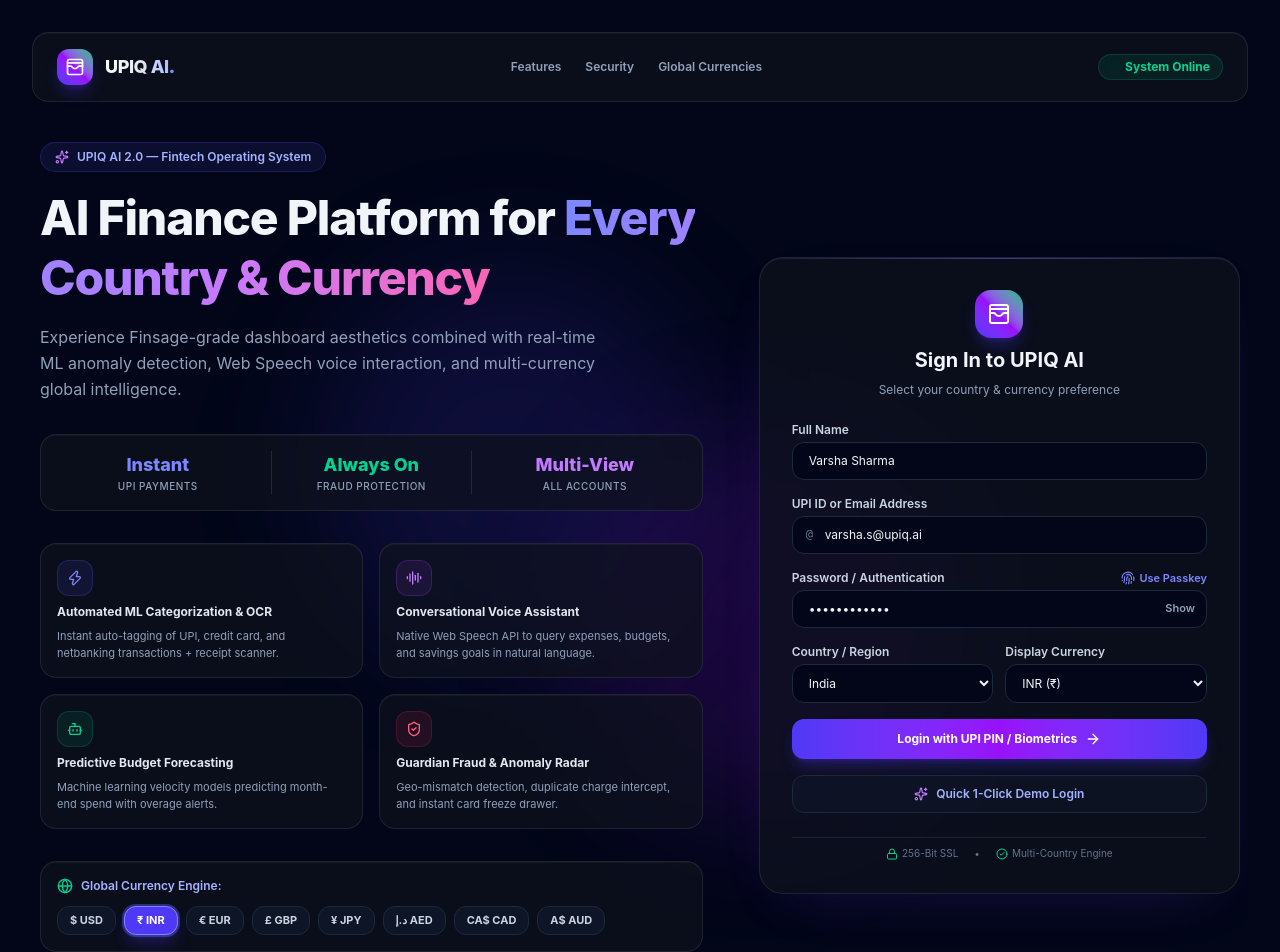
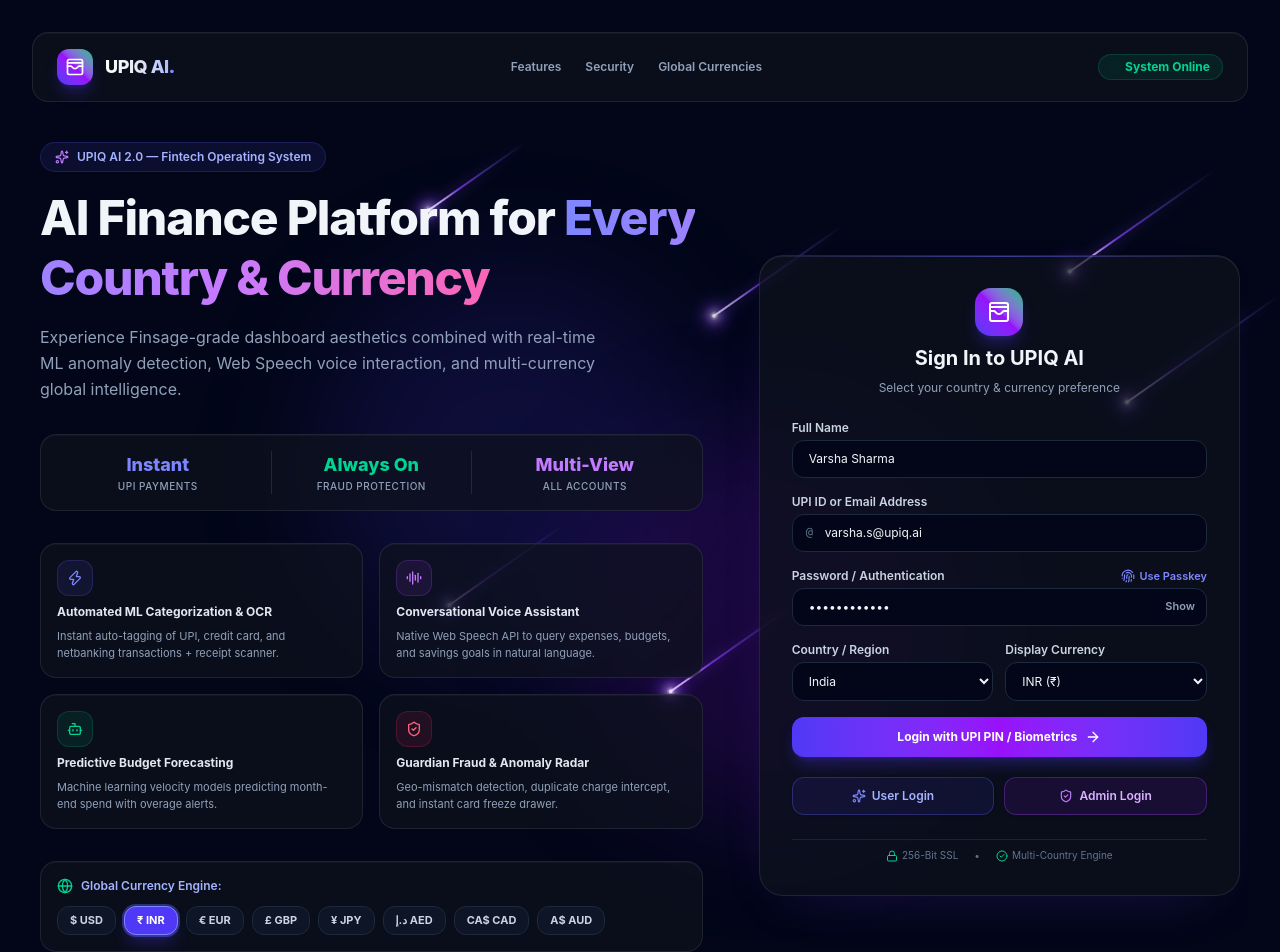
Before and after one commit to Tanmay5555/Upiq, a React (Vite) app: page / in a window 1280 px wide. Shown: the top 952 px of the page. Built offline with nearby package versions, Linux system fonts and the light colour scheme.

Commit message:
Add Standard and Admin test user accounts and ambient shooting star background animation

```diff
--- /dev/null
+++ b/src/components/common/ShootingStars.jsx
@@ -0,0 +1,36 @@
+import React from 'react';
+
+export const ShootingStars = () => {
+  // Array of shooting star particle configs with varied positions, delays, durations & speeds
+  const stars = [
+    { id: 1, top: '5%', left: '75%', delay: '0s', duration: '3.2s', size: '140px' },
+    { id: 2, top: '15%', left: '90%', delay: '2.4s', duration: '2.8s', size: '180px' },
+    { id: 3, top: '2%', left: '45%', delay: '4.8s', duration: '3.5s', size: '120px' },
+    { id: 4, top: '25%', left: '60%', delay: '1.2s', duration: '4.0s', size: '160px' },
+    { id: 5, top: '8%', left: '30%', delay: '6.1s', duration: '3.0s', size: '200px' },
+    { id: 6, top: '35%', left: '80%', delay: '3.6s', duration: '3.8s', size: '150px' },
+    { id: 7, top: '18%', left: '15%', delay: '7.5s', duration: '4.2s', size: '130px' },
+    { id: 8, top: '30%', left: '95%', delay: '5.2s', duration: '2.6s', size: '190px' },
+  ];
+
+  return (
+    <div className="fixed inset-0 pointer-events-none overflow-hidden z-0 select-none">
+      {stars.map((star) => (
+        <div
+          key={star.id}
+          className="shooting-star absolute"
+          style={{
+            top: star.top,
+            left: star.left,
+            animationDelay: star.delay,
+            animationDuration: star.duration,
+            '--star-tail-length': star.size,
+          }}
+        >
+          {/* Head glowing particle */}
+          <div className="shooting-star-head" />
+        </div>
+      ))}
+    </div>
+  );
+};
--- a/src/components/layout/MainLayout.jsx
+++ b/src/components/layout/MainLayout.jsx
@@ -7,6 +7,8 @@ import { FraudAlertDrawer } from '../insights/FraudAlertDrawer';
 import { AddEditTransactionModal } from '../transactions/AddEditTransactionModal';
 import { ToastContainer } from '../common/Toast';
 import { useFinancial } from '../../context/FinancialContext';
+
+import { ShootingStars } from '../common/ShootingStars';
 
 const TAB_INDEX_MAP = {
   dashboard: 0,
@@ -69,7 +71,9 @@ export const MainLayout = ({ children }) => {
   };
 
   return (
-    <div className="min-h-screen flex bg-transparent text-slate-100 light:text-slate-900 selection:bg-indigo-500 selection:text-white transition-colors overflow-hidden">
+    <div className="min-h-screen flex bg-transparent text-slate-100 light:text-slate-900 selection:bg-indigo-500 selection:text-white transition-colors overflow-hidden relative">
+      {/* Background Shooting Star Animation */}
+      <ShootingStars />
       {/* FIXED LEFT SIDEBAR: Never moves during tab transitions */}
       <Sidebar />
 
--- a/src/context/FinancialContext.jsx
+++ b/src/context/FinancialContext.jsx
@@ -1,6 +1,8 @@
 import React, { createContext, useContext, useState } from 'react';
 import {
   userProfile as initialProfile,
+  testStandardUser,
+  testAdminUser,
   kpiSummary as initialKpi,
   categoryBreakdown as initialCategories,
   incomeExpenseTrends as initialTrends,
@@ -80,23 +82,42 @@ export const FinancialProvider = ({ children }) => {
   };
 
   // Auth operations
-  const login = (email, password, currencyCode, userName = 'Varsha Sharma') => {
-    const targetCurrency = currencyCode || selectedCurrencyCode || profile.currency || 'INR';
+  const login = (email, password, currencyCode, userName, role) => {
+    const isAdmin = (email && email.toLowerCase().includes('admin')) || role === 'admin';
+    const basePreset = isAdmin ? testAdminUser : testStandardUser;
+
+    const targetCurrency = currencyCode || selectedCurrencyCode || basePreset.currency || 'INR';
     setSelectedCurrencyCode(targetCurrency);
+
     const updatedProfile = {
-      ...profile,
-      email: email || profile.email,
-      name: userName || profile.name,
+      ...basePreset,
+      email: email || basePreset.email,
+      name: userName || basePreset.name,
       currency: targetCurrency,
+      role: isAdmin ? 'admin' : 'user',
+      accountType: isAdmin ? 'UPIQ Super Admin' : 'UPIQ Pro AI',
     };
+
     setProfile(updatedProfile);
     setIsAuthenticated(true);
+
+    if (isAdmin) {
+      setActiveTab('admin');
+    } else {
+      setActiveTab('dashboard');
+    }
+
     try {
       localStorage.setItem('upiq_auth', JSON.stringify(true));
       localStorage.setItem('upiq_profile', JSON.stringify(updatedProfile));
       localStorage.setItem('upiq_currency', JSON.stringify(targetCurrency));
     } catch {}
-    addToast('Welcome to UPIQ AI', `Logged in as ${updatedProfile.name} (${targetCurrency})`, 'success');
+
+    addToast(
+      'Welcome to UPIQ AI',
+      `Logged in as ${updatedProfile.name} (${isAdmin ? 'Admin View' : 'Standard User'})`,
+      'success'
+    );
   };
 
   const logout = () => {
--- a/src/data/mockData.js
+++ b/src/data/mockData.js
@@ -9,15 +9,31 @@ export const supportedCurrencies = [
   { code: 'AUD', symbol: 'A$', rate: 1.52, name: 'Australian Dollar', country: 'Australia' },
 ];
 
-export const userProfile = {
+export const testStandardUser = {
+  id: "user-001",
   name: "Varsha Sharma",
   email: "varsha.s@upiq.ai",
   avatar: "https://images.unsplash.com/photo-1534528741775-53994a69daeb?auto=format&fit=crop&q=80&w=200",
   accountType: "UPIQ Pro AI",
+  role: "user",
   currency: "INR",
   memberSince: "Jan 2024",
   unreadAlertsCount: 3,
 };
+
+export const testAdminUser = {
+  id: "admin-001",
+  name: "Tanmay Admin",
+  email: "admin@upiq.ai",
+  avatar: "https://images.unsplash.com/photo-1570295999919-56ceb5ecca61?auto=format&fit=crop&q=80&w=200",
+  accountType: "UPIQ Super Admin",
+  role: "admin",
+  currency: "INR",
+  memberSince: "Oct 2023",
+  unreadAlertsCount: 5,
+};
+
+export const userProfile = testStandardUser;
 
 
 export const kpiSummary = {
--- a/src/index.css
+++ b/src/index.css
@@ -257,3 +257,48 @@ html.light, body.light, .light {
 @media (prefers-reduced-motion: reduce) {
   *, *::before, *::after { scroll-behavior: auto !important; animation-duration: 0.01ms !important; animation-iteration-count: 1 !important; transition-duration: 0.01ms !important; }
 }
+
+/* Shooting Star Background Animation Styles */
+.shooting-star {
+  position: absolute;
+  height: 2px;
+  width: var(--star-tail-length, 140px);
+  background: linear-gradient(90deg, rgba(255, 255, 255, 1), rgba(124, 58, 237, 0.8), rgba(99, 102, 241, 0.3), transparent);
+  border-radius: 999px;
+  filter: drop-shadow(0 0 6px rgba(124, 58, 237, 0.8));
+  transform: rotate(-35deg);
+  opacity: 0;
+  animation: shooting-star-anim linear infinite;
+}
+
+.shooting-star-head {
+  position: absolute;
+  left: 0;
+  top: 50%;
+  transform: translateY(-50%);
+  width: 4px;
+  height: 4px;
+  background: #ffffff;
+  border-radius: 50%;
+  box-shadow:
+    0 0 0 2px rgba(255, 255, 255, 0.2),
+    0 0 10px 2px rgba(255, 255, 255, 0.9),
+    0 0 18px 5px rgba(124, 58, 237, 0.7);
+}
+
+@keyframes shooting-star-anim {
+  0% {
+    transform: translateX(0) translateY(0) rotate(-35deg);
+    opacity: 0;
+  }
+  12% {
+    opacity: 1;
+  }
+  70% {
+    opacity: 1;
+  }
+  100% {
+    transform: translateX(-700px) translateY(700px) rotate(-35deg);
+    opacity: 0;
+  }
+}
--- a/src/pages/Login.jsx
+++ b/src/pages/Login.jsx
@@ -16,6 +16,7 @@ import {
   Lock,
 } from 'lucide-react';
 import { useFinancial } from '../context/FinancialContext';
+import { ShootingStars } from '../components/common/ShootingStars';
 
 export const Login = () => {
   const { login, supportedCurrencies } = useFinancial();
@@ -30,21 +31,26 @@ export const Login = () => {
 
   const [isSubmitting, setIsSubmitting] = useState(false);
 
-  const triggerLoginProcess = (emailVal, passVal, currVal, nameVal) => {
+  const triggerLoginProcess = (emailVal, passVal, currVal, nameVal, roleVal) => {
     setIsSubmitting(true);
     // Smooth delay for Framer Motion exit animation to play out
     setTimeout(() => {
-      login(emailVal, passVal, currVal, nameVal);
+      login(emailVal, passVal, currVal, nameVal, roleVal);
     }, 550);
   };
 
   const handleSubmit = (e) => {
     e.preventDefault();
-    triggerLoginProcess(vpa, password, selectedCurrency, name);
+    const isAdm = vpa.toLowerCase().includes('admin');
+    triggerLoginProcess(vpa, password, selectedCurrency, name, isAdm ? 'admin' : 'user');
   };
 
-  const handleQuickDemo = () => {
-    triggerLoginProcess('varsha.s@upiq.ai', 'demo123', selectedCurrency, name);
+  const handleUserDemo = () => {
+    triggerLoginProcess('varsha.s@upiq.ai', 'user123', selectedCurrency, 'Varsha Sharma', 'user');
+  };
+
+  const handleAdminDemo = () => {
+    triggerLoginProcess('admin@upiq.ai', 'admin123', selectedCurrency, 'Tanmay Admin', 'admin');
   };
 
   const handleCurrencySelect = (code, country) => {
@@ -125,6 +131,8 @@ export const Login = () => {
 
   return (
     <div className="min-h-screen bg-slate-950 text-slate-100 flex flex-col justify-between p-4 md:p-8 relative overflow-hidden selection:bg-indigo-500 selection:text-white">
+      {/* Background Shooting Star Animation */}
+      <ShootingStars />
       {/* Ambient background glowing radial blobs */}
       <div className="absolute top-1/4 left-1/4 w-96 h-96 bg-indigo-600/15 rounded-full blur-3xl pointer-events-none" />
       <div className="absolute bottom-1/4 right-1/4 w-96 h-96 bg-purple-600/15 rounded-full blur-3xl pointer-events-none" />
@@ -433,17 +441,32 @@ export const Login = () => {
                       )}
                     </motion.button>
 
-                    {/* Quick 1-Click Demo Button */}
-                    <motion.button
-                      type="button"
-                      whileHover={{ scale: 1.01 }}
-                      whileTap={{ scale: 0.98 }}
-                      onClick={handleQuickDemo}
-                      className="w-full py-2.5 rounded-xl border border-slate-800 bg-slate-900/60 hover:bg-slate-800 text-xs font-semibold text-indigo-300 transition-all text-center flex items-center justify-center gap-2 cursor-pointer"
-                    >
-                      <Sparkles className="w-3.5 h-3.5 text-purple-400" />
-                      Quick 1-Click Demo Login
-                    </motion.button>
+                    {/* Quick 1-Click Test Login Buttons */}
+                    <div className="grid grid-cols-2 gap-2.5 pt-1">
+                      <motion.button
+                        type="button"
+                        whileHover={{ scale: 1.02 }}
+                        whileTap={{ scale: 0.97 }}
+                        onClick={handleUserDemo}
+                        className="py-2.5 px-3 rounded-xl border border-indigo-500/30 bg-indigo-600/10 hover:bg-indigo-600/20 text-xs font-semibold text-indigo-300 transition-all text-center flex items-center justify-center gap-1.5 cursor-pointer shadow-sm"
+                        title="Login as Standard User (Varsha Sharma)"
+                      >
+                        <Sparkles className="w-3.5 h-3.5 text-indigo-400 shrink-0" />
+                        <span>User Login</span>
+                      </motion.button>
+
+                      <motion.button
+                        type="button"
+                        whileHover={{ scale: 1.02 }}
+                        whileTap={{ scale: 0.97 }}
+                        onClick={handleAdminDemo}
+                        className="py-2.5 px-3 rounded-xl border border-purple-500/30 bg-purple-600/10 hover:bg-purple-600/20 text-xs font-semibold text-purple-300 transition-all text-center flex items-center justify-center gap-1.5 cursor-pointer shadow-sm"
+                        title="Login as Admin (Tanmay Admin)"
+                      >
+                        <ShieldCheck className="w-3.5 h-3.5 text-purple-400 shrink-0" />
+                        <span>Admin Login</span>
+                      </motion.button>
+                    </div>
                   </form>
 
                   <div className="pt-2 border-t border-slate-800/80 text-center flex items-center justify-center gap-4 text-[10px] text-slate-500">
```
